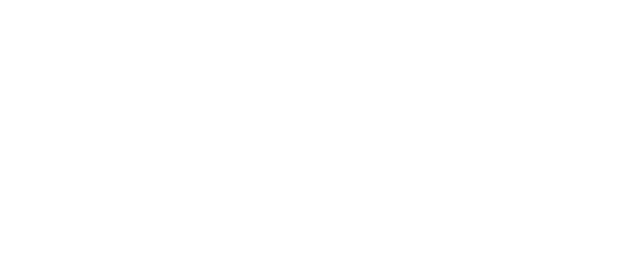
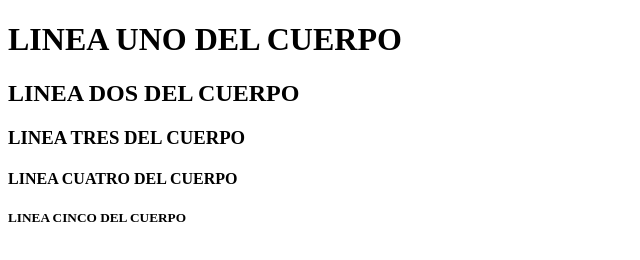
Before and after one commit to RobertMoralesO/clase_git_2022, a plain HTML site: page index.html in a window 1280 px wide. Shown: the whole page, without its empty margins (0-640 px from the left). Drawn offline with Linux system fonts and the light colour scheme.

Commit message:
Tercer commit

```diff
--- a/index.html
+++ b/index.html
@@ -7,6 +7,12 @@
     <title>Document</title>
 </head>
 <body>
-
+    <div>
+        <H1>LINEA UNO DEL CUERPO</H1>
+        <H2>LINEA DOS DEL CUERPO</H1>
+        <H3>LINEA TRES DEL CUERPO</H1>
+        <H4>LINEA CUATRO DEL CUERPO</H1>
+        <H5>LINEA CINCO DEL CUERPO</H1>
+    </div>
 </body>
 </html>
```
